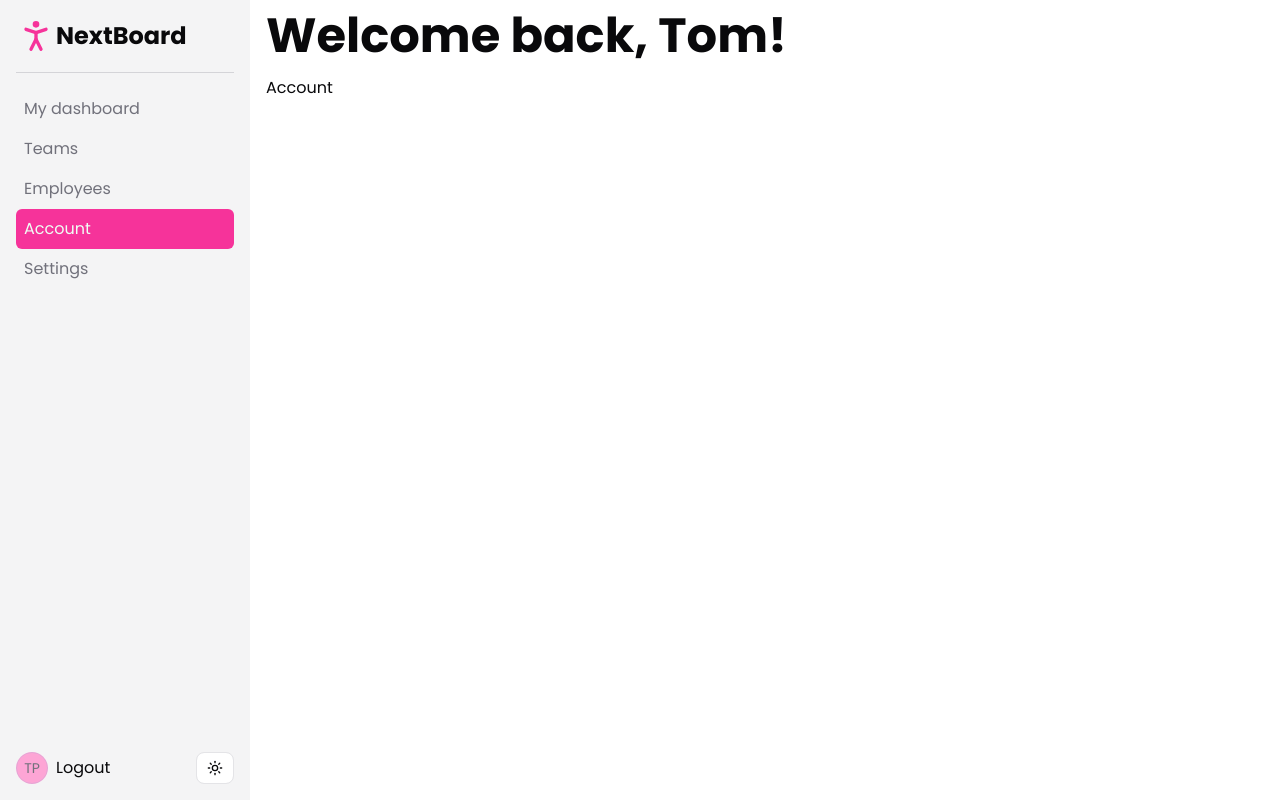
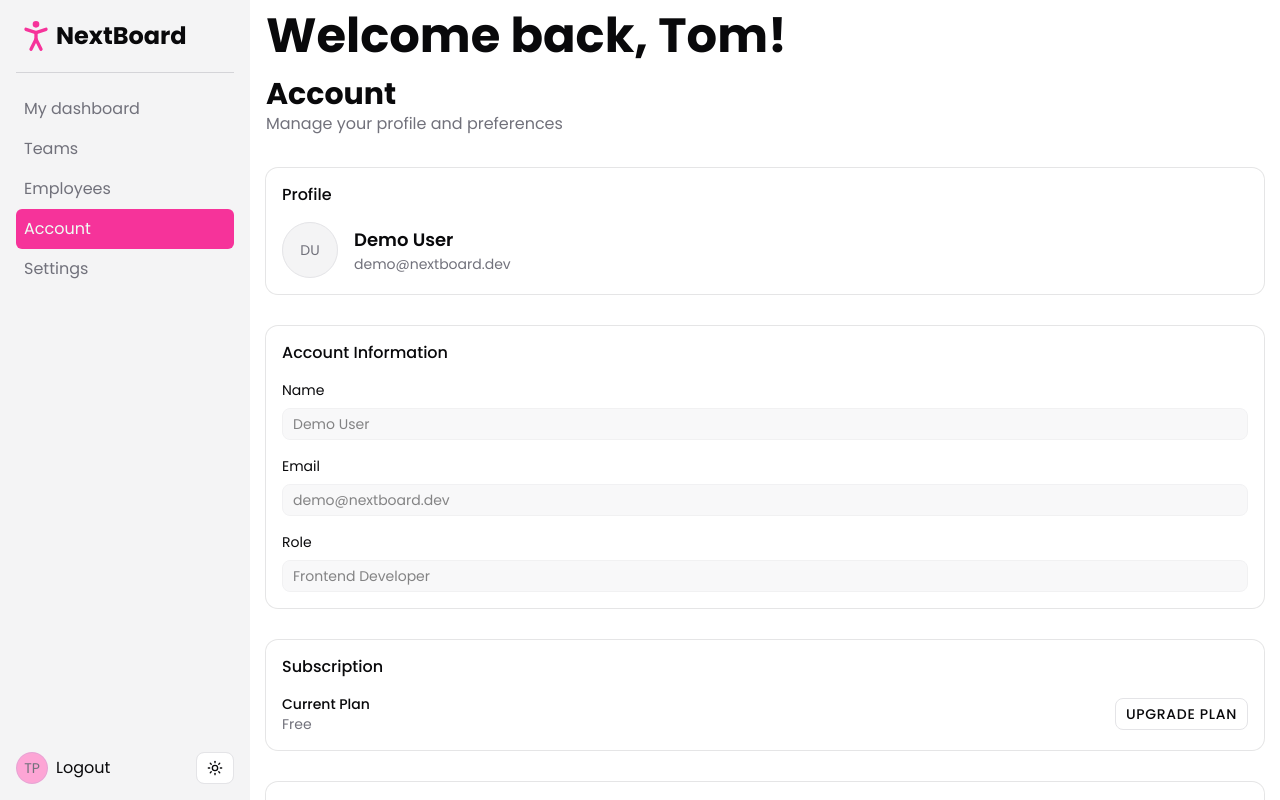
Before and after one commit to mutateddev/nextboard, a Next.js app: page /dashboard/account in a window 1280 px wide. Built offline with nearby package versions, Linux system fonts and the light colour scheme.

Commit message:
feat(account): add dummy account page UI

```diff
--- a/app/dashboard/account/page.tsx
+++ b/app/dashboard/account/page.tsx
@@ -1,7 +1,100 @@
+'use client';
+
+import { Avatar, AvatarFallback } from '@/components/ui/avatar';
+import { Card, CardContent, CardHeader, CardTitle } from '@/components/ui/card';
+import { Input } from '@/components/ui/input';
+import { Button } from '@/components/ui/button';
+
 const AccountPage = () => {
+  const user = {
+    name: 'Demo User',
+    email: 'demo@nextboard.dev',
+    role: 'Frontend Developer',
+    plan: 'Free',
+  };
+
   return (
-    <div>
-      <h2>Account</h2>
+    <div className='space-y-8'>
+      <div>
+        <h1 className='text-3xl font-bold'>Account</h1>
+        <p className='text-muted-foreground'>
+          Manage your profile and preferences
+        </p>
+      </div>
+
+      <Card>
+        <CardHeader>
+          <CardTitle>Profile</CardTitle>
+        </CardHeader>
+
+        <CardContent className='flex items-center gap-4'>
+          <Avatar className='h-14 w-14'>
+            <AvatarFallback>
+              {user.name
+                .split(' ')
+                .map(n => n[0])
+                .join('')}
+            </AvatarFallback>
+          </Avatar>
+
+          <div>
+            <p className='text-lg font-semibold'>{user.name}</p>
+            <p className='text-sm text-muted-foreground'>{user.email}</p>
+          </div>
+        </CardContent>
+      </Card>
+
+      <Card>
+        <CardHeader>
+          <CardTitle>Account Information</CardTitle>
+        </CardHeader>
+
+        <CardContent className='space-y-4'>
+          <div className='grid gap-2'>
+            <label className='text-sm'>Name</label>
+            <Input value={user.name} disabled />
+          </div>
+
+          <div className='grid gap-2'>
+            <label className='text-sm'>Email</label>
+            <Input value={user.email} disabled />
+          </div>
+
+          <div className='grid gap-2'>
+            <label className='text-sm'>Role</label>
+            <Input value={user.role} disabled />
+          </div>
+        </CardContent>
+      </Card>
+
+      <Card>
+        <CardHeader>
+          <CardTitle>Subscription</CardTitle>
+        </CardHeader>
+
+        <CardContent className='flex items-center justify-between'>
+          <div>
+            <p className='font-medium'>Current Plan</p>
+            <p className='text-sm text-muted-foreground'>{user.plan}</p>
+          </div>
+
+          <Button variant='outline'>Upgrade Plan</Button>
+        </CardContent>
+      </Card>
+
+      <Card className='border-red-500/20'>
+        <CardHeader>
+          <CardTitle className='text-red-500'>Danger Zone</CardTitle>
+        </CardHeader>
+
+        <CardContent className='flex justify-between items-center'>
+          <p className='text-sm text-muted-foreground'>
+            This action cannot be undone
+          </p>
+
+          <Button variant='destructive'>Delete Account</Button>
+        </CardContent>
+      </Card>
     </div>
   );
 };
```
